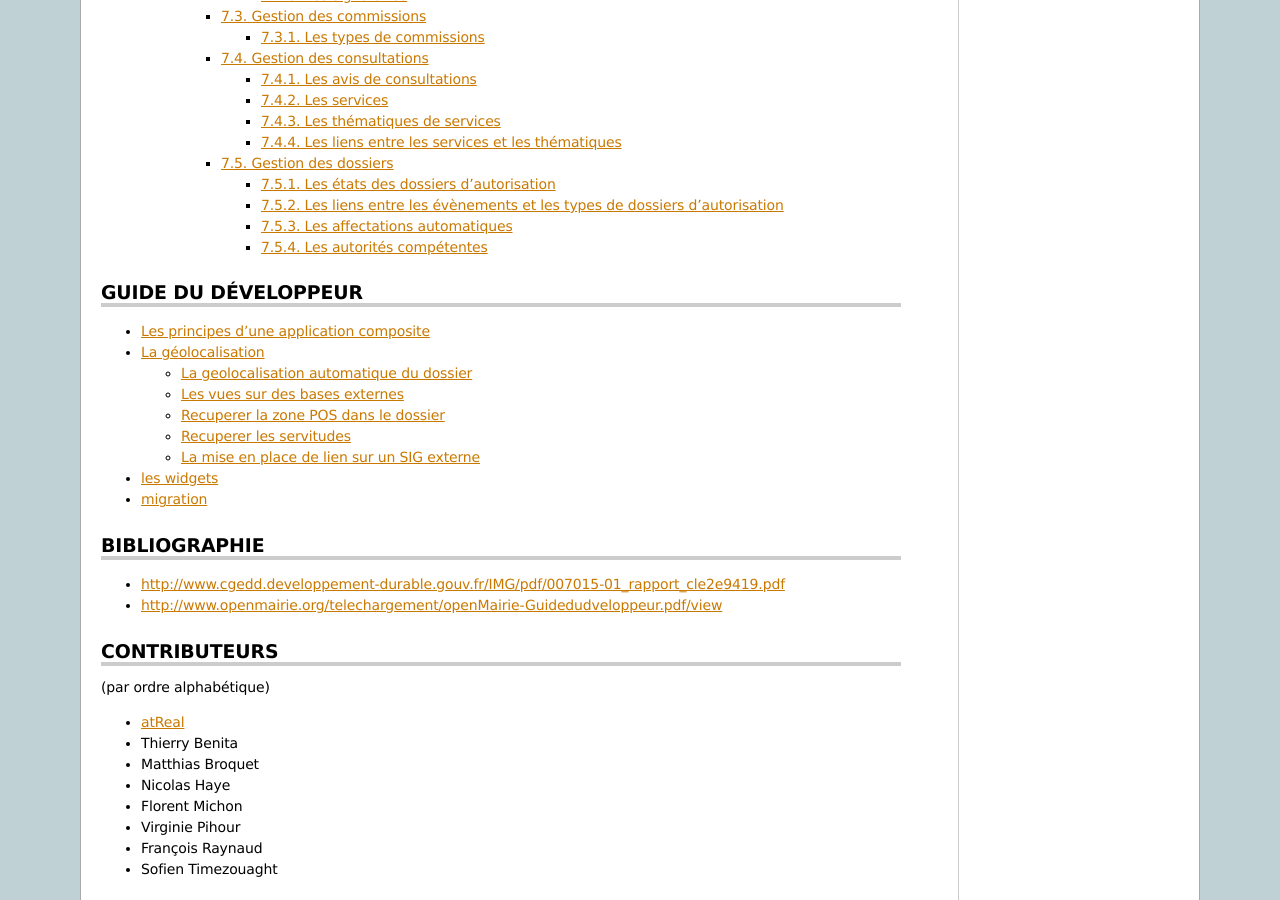
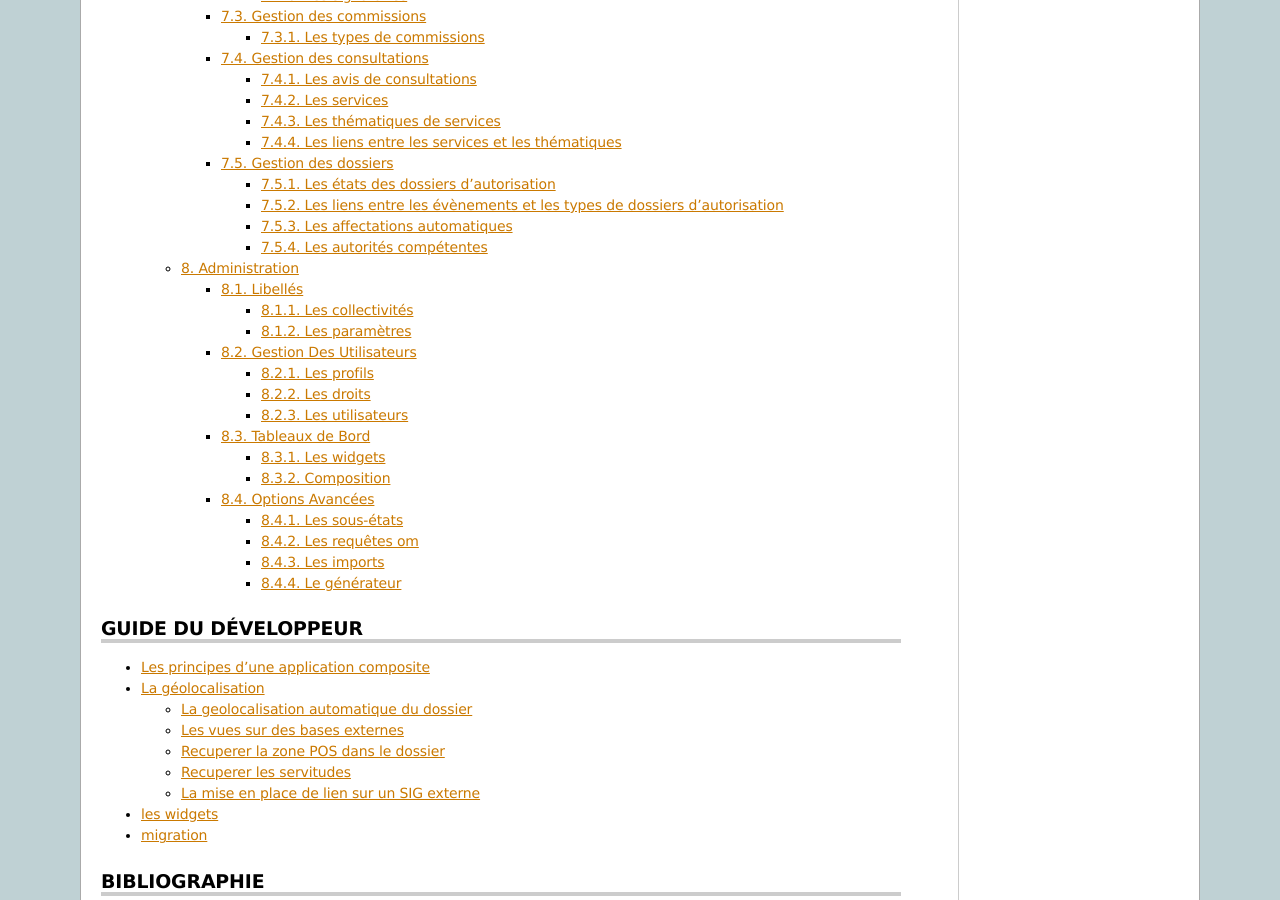
Before and after one commit to mpavaux/openads-documentation, a Sphinx documentation site: the page built from source/index.rst, in a window 1280 px wide and 900 px high, scrolled down 2617 px. Built offline with Sphinx 7.4.7, drawn with Linux system fonts in a browser that asks for light colours; some of the changed lines change nothing that is shown.

Commit message:
Mise à jour de la documentation pour ajouter la convention de nommage des paramètres dans om_parametre

```diff
--- /dev/null
+++ b/source/manuel_utilisateur/administration.rst
@@ -0,0 +1,143 @@
+.. _administration:
+
+##############
+Administration
+##############
+
+Libellés
+########
+
+.. _administration_collectivite:
+
+=================
+Les collectivités
+=================
+
+(:menuselection:`Administration --> Collectivité`)
+
+Édition des collectivités présentes dans l'application.
+
+.. _parametrage_parametre:
+
+==============
+Les paramètres
+==============
+
+(:menuselection:`Administration --> Paramètre`)
+
+Édition des paramètres disponibles dans l'application.
+
+Une convention de nommage existe. Il faut préfixer par :
+
+- ged\_ les paramètres qui sont spécifiques à la GED ;
+
+- erp\_ les paramètres qui sont spécifiques à ERP ;
+
+- option\_ les paramètres qui sont spécifiques aux options ;
+
+- id\_ les paramètres qui contiendront un numéro d'identifiant ;
+
+- sig\_ les paramètres qui sont spécifiques au systeme d'information géographique.
+
+Gestion Des Utilisateurs
+########################
+
+
+.. _administration_profil:
+
+===========
+Les profils
+===========
+
+(:menuselection:`Administration --> Gestion Des Utilisateurs --> Profil`)
+
+Édition des profils présentes dans l'application.
+
+.. _administration_droit:
+
+==========
+Les droits
+==========
+
+(:menuselection:`Administration --> Gestion Des Utilisateurs --> Droit`)
+
+Édition des droits présentes dans l'application.
+
+.. _administration_utilisateur:
+
+================
+Les utilisateurs
+================
+
+(:menuselection:`Administration --> Gestion Des Utilisateurs --> Utilisateur`)
+
+Édition des utilisateurs présentes dans l'application.
+
+Tableaux de Bord
+################
+
+
+.. _administration_widget:
+
+===========
+Les widgets
+===========
+
+(:menuselection:`Administration --> Tableaux De Bord --> Widget`)
+
+Widget pour les tableaux de bord.
+
+.. _administration_composition:
+
+===========
+Composition
+===========
+
+(:menuselection:`Administration --> Tableaux De Bord --> Composition`)
+
+Menu de composition du tableau de bord des utilisateurs.
+
+Options Avancées
+################
+
+
+.. _administration_sousetat:
+
+==============
+Les sous-états
+==============
+
+(:menuselection:`Administration --> Options Avancées --> Sous États`)
+
+Les sous-états des requêtes SQL.
+
+.. _administration_omrequete:
+
+===============
+Les requêtes om
+===============
+
+(:menuselection:`Administration --> Options Avancées --> Om Requête`)
+
+Les requêtes SQL des éditions.
+
+.. _administration_import:
+
+===========
+Les imports
+===========
+
+(:menuselection:`Administration --> Options Avancées --> Import`)
+
+Import des données au format CSV.
+
+
+.. _administration_generateur:
+
+=============
+Le générateur
+=============
+
+(:menuselection:`Administration --> Options Avancées --> Générateur`)
+
+Le générateur de fichier de l'application.
--- a/source/manuel_utilisateur/index.rst
+++ b/source/manuel_utilisateur/index.rst
@@ -15,3 +15,4 @@
     service_consulte.rst
     parametrage_dossier.rst
     parametrage.rst
+    administration.rst
```
